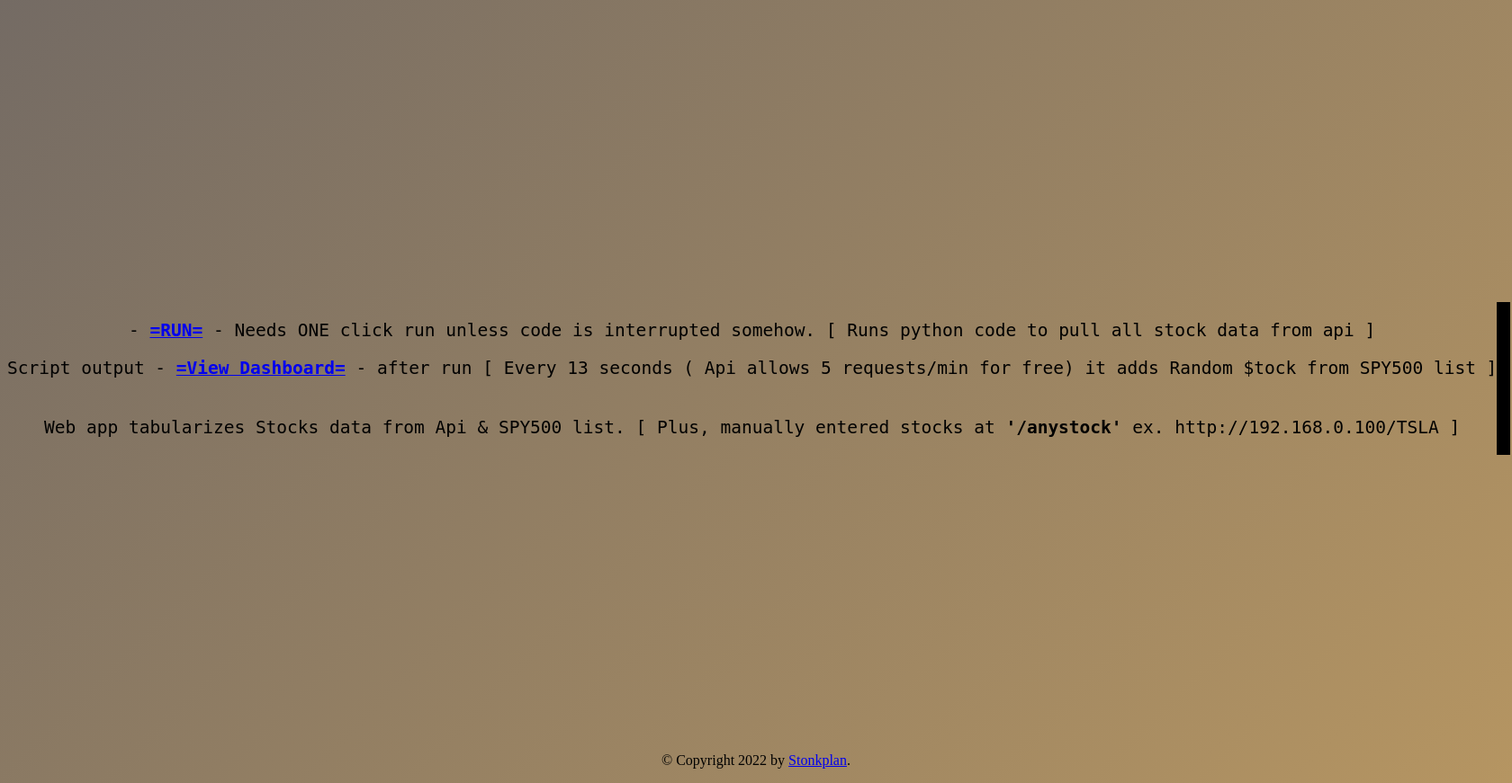
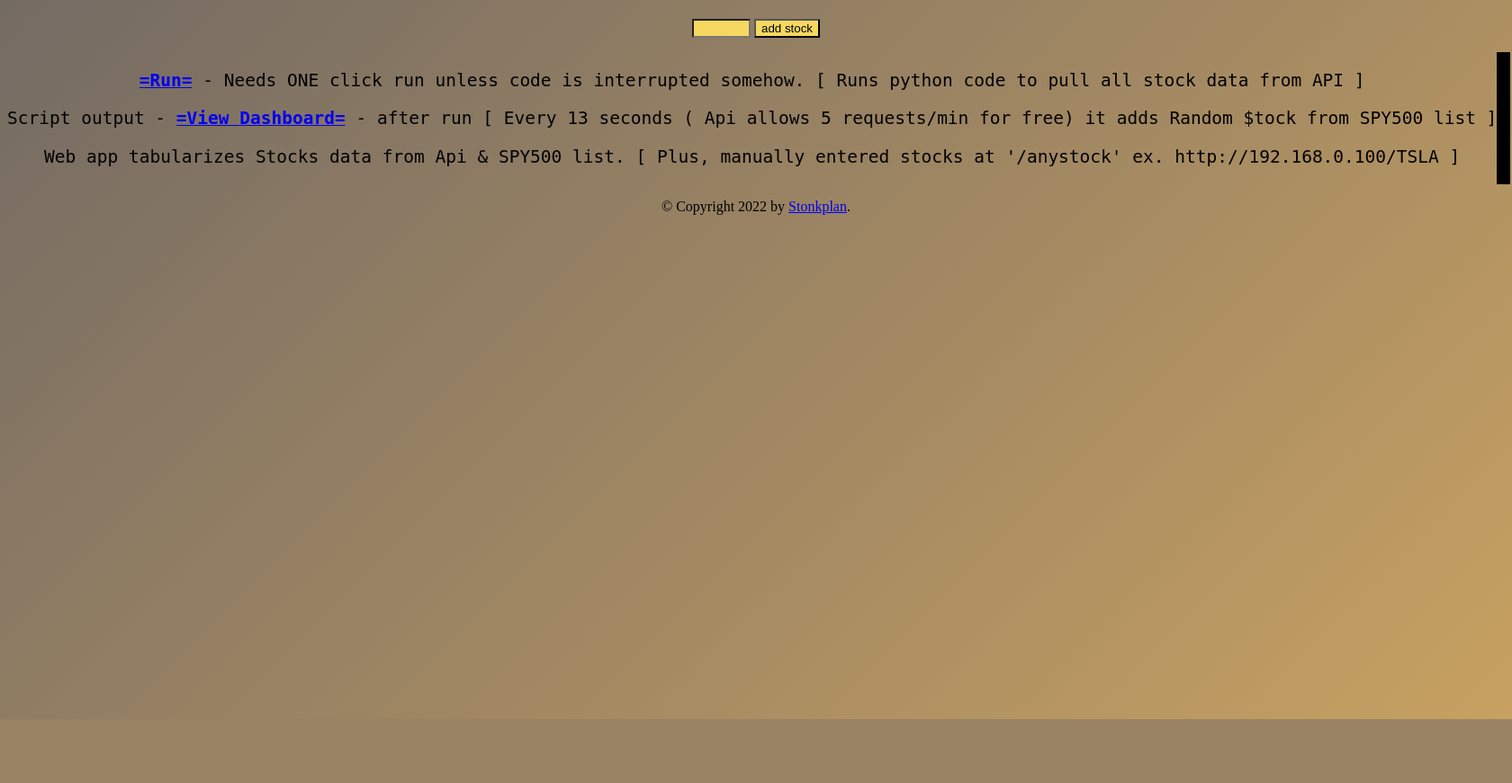
Before and after one commit to Imsach/flaskstockly, a Flask app: page / in a window 1680 px wide. Shown: the whole page at 90% size. After the commit the page ends 800 px from the top, so only its background shows below. Run offline with Flask 2, Linux system fonts and the light colour scheme.

Commit message:
just cleaned up css and index.html

```diff
--- a/static/main.css
+++ b/static/main.css
@@ -36,9 +36,7 @@ footer {
    width:100%;
    background: aliceblue;
 }
-/*
-body {background-color: #EEEEEE;}
-*/
+
 
 body {
 	background: linear-gradient(-45deg, #d8a1a1, #d5ce47, #cba361, #746b64);
@@ -47,7 +45,7 @@ body {
 }
 
 .wrapper {
-    height: 100vh;
+    height:100%;
 
     display: grid;
     place-items: center;
@@ -55,7 +53,7 @@ body {
 
   .typing {
     width: 141ch;
-    animation: typing 3s steps(30, end), blink .5s step-end infinite alternate;
+    animation: typing 2.5s steps(30, end), blink .5s step-end infinite alternate;
     white-space: nowrap;
     overflow: hidden;
     border-right: 15px solid;
--- a/templates/index.html
+++ b/templates/index.html
@@ -3,12 +3,13 @@
 {% block head %}
 {% endblock %}
 {% block content %}
-
+<p style="text-align:center"><input id="txt" name="order" type="text" maxlength="5" size="5">
+<input id='btn' type="submit" value="add stock" onclick="location.href='http://127.0.0.1/'+document.getElementById('txt').value"></p>
 <div class="wrapper">
     <div class="typing">
-<p style="text-align:center"> - <a href="/run" target="_blank"><b>=RUN=</b></a> - Needs ONE click run unless code is interrupted somehow. [ Runs python code to pull all stock data from api ] </p>
+<p style="text-align:center"><a href="/run" target="_blank"><b>=Run=</b></a> - Needs ONE click run unless code is interrupted somehow. [ Runs python code to pull all stock data from API ] </p>
 <p style="text-align:center">Script output - <a href="/view"><b>=View Dashboard=</b></a> - after run [ Every 13 seconds ( Api allows 5 requests/min for free) it adds Random $tock from SPY500 list ]</p>
-<p style="text-align:center"><br>Web app tabularizes Stocks data from Api & SPY500 list. [ Plus, manually entered stocks at <b>'/anystock'</b> ex. http://192.168.0.100/TSLA ]</p>
-    </div>
+<p style="text-align:center">Web app tabularizes Stocks data from Api & SPY500 list. [ Plus, manually entered stocks at '/anystock' ex. http://192.168.0.100/TSLA ]</p>
+
 </div>
 {% endblock %}
```
